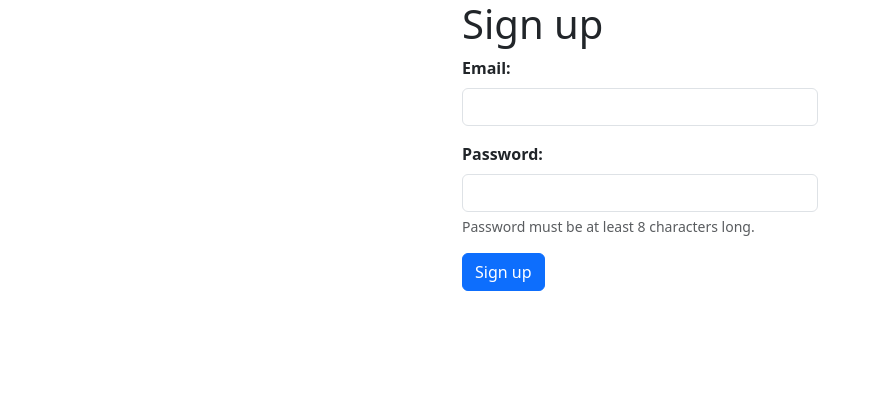
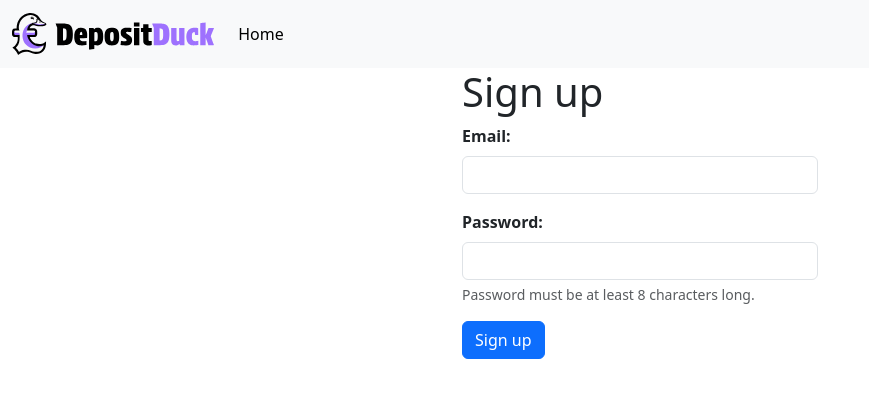
Before and after one commit to albertomh/DepositDuck-api, a Python web app: template depositduck/web/templates/auth/signup.html.jinja2 in a window 1280 px wide. Shown: the top 398 px of the page, without its empty margins (0-869 px from the left). Run offline with Jinja, Linux system fonts and the light colour scheme; the template is opened without the code that fills it, so the values that code supplies are empty.

Commit message:
feat(fe): add minimal navbar to the frontend

```diff
--- a/depositduck/web/templates/common/_header.html.jinja2
+++ b/depositduck/web/templates/common/_header.html.jinja2
@@ -1,3 +1,32 @@
 {#
  #  (c) 2024 Alberto Morón Hernández
  #}
+<nav class="navbar navbar-expand-md navbar-light bg-light">
+    <div class="container-fluid">
+        <a class="navbar-brand" href="#">
+            <img
+                src="{{ url_for('static', path='/svg/depositduck.svg') }}"
+                alt="The DepositDuck wordmark, with the Sterling duck mascot"
+                height="42" />
+        </a>
+        <button
+            class="navbar-toggler"
+            type="button"
+            data-bs-toggle="collapse"
+            data-bs-target="#navbarsExample04"
+            aria-controls="navbarsExample04"
+            aria-expanded="false"
+            aria-label="Toggle navigation">
+            <span class="navbar-toggler-icon"></span>
+        </button>
+
+        <div class="collapse navbar-collapse" id="navbarsExample04">
+            <ul class="navbar-nav me-auto mb-2 mb-md-0">
+                <li class="nav-item">
+                    <!-- TODO: dynamically set aria-current="page" -->
+                    <a class="nav-link active" href="/">Home</a>
+                </li>
+            </ul>
+        </div>
+    </div>
+</nav>
```
Also changed, not shown: depositduck/web/static/svg/depositduck.svg (added).
